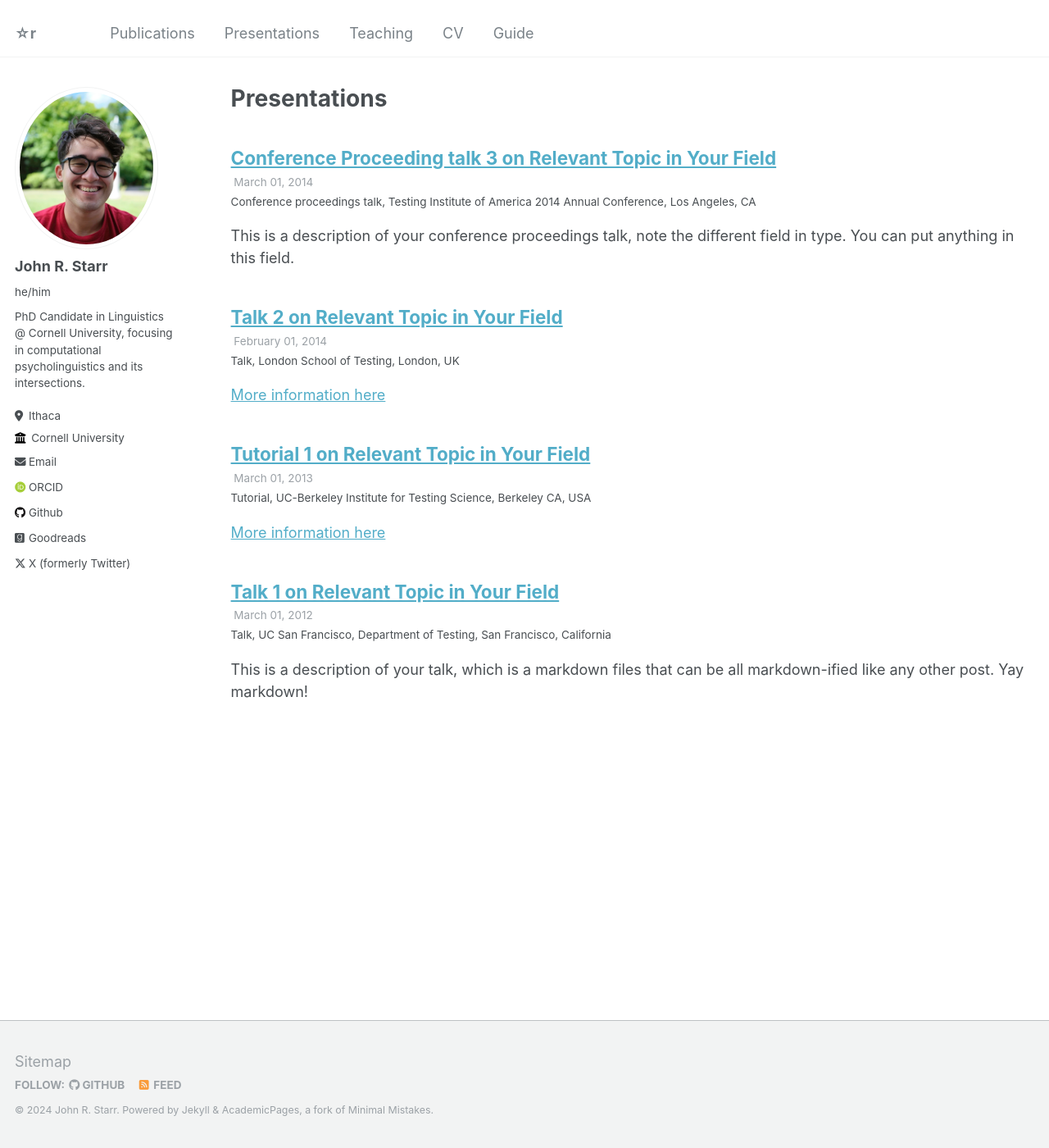
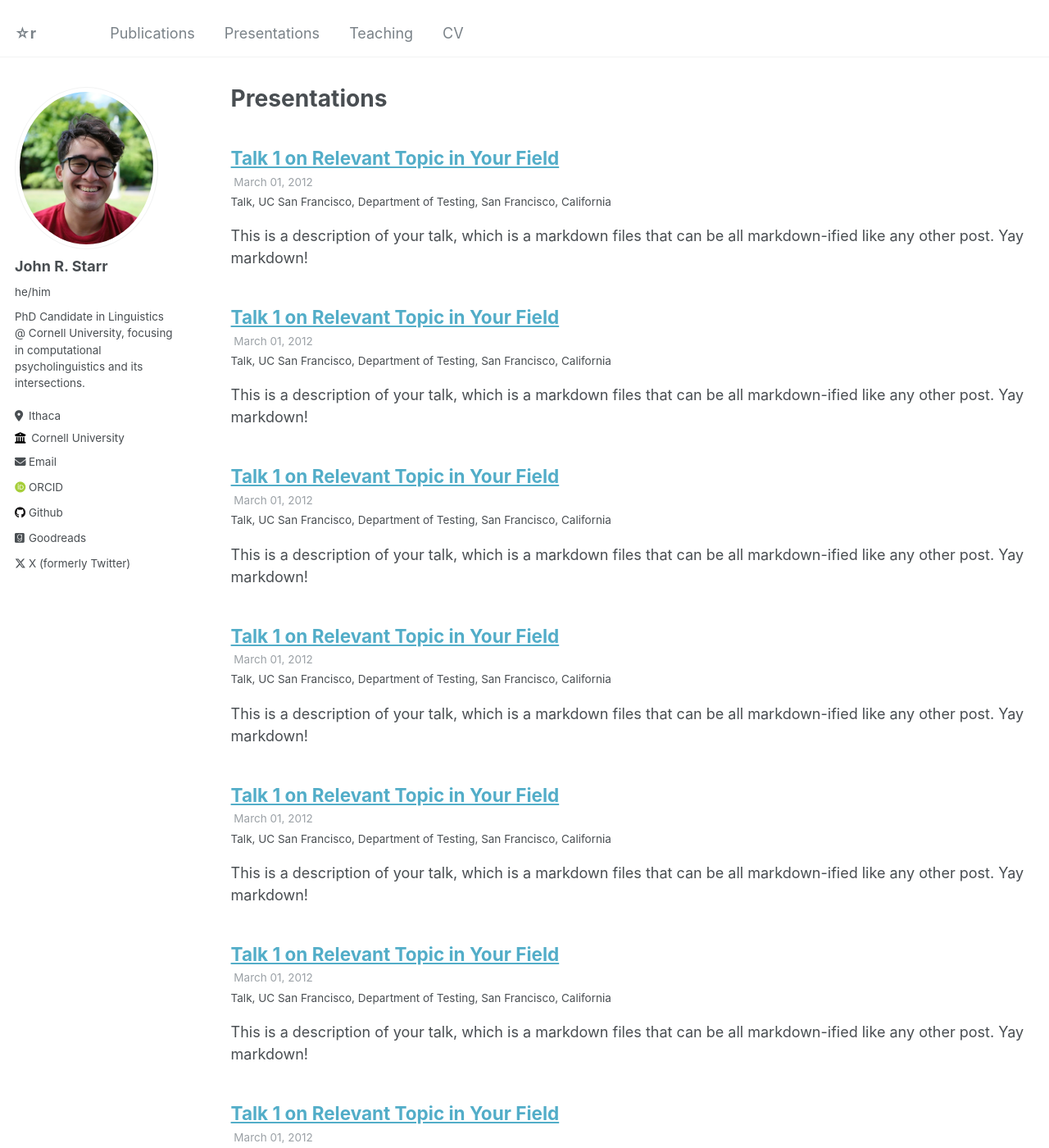
Before and after one commit to johnstarr-ling/johnstarr-ling.github.io, a Jekyll site: the page built from _pages/talks.html, in a window 1280 px wide and 1400 px high. Shown: the whole window at 82% size. Built offline with Jekyll 4.4.1, drawn with Linux system fonts in a browser that asks for light colours; some web fonts are replaced; some of the changed text lies outside the part shown.

Commit message:
add: talks

```diff
--- a/_talks/2013-03-01-tutorial-1.md
+++ /dev/null
@@ -1,13 +0,0 @@
----
-title: "Tutorial 1 on Relevant Topic in Your Field"
-collection: talks
-type: "Tutorial"
-permalink: /talks/2013-03-01-tutorial-1
-venue: "UC-Berkeley Institute for Testing Science"
-date: 2013-03-01
-location: "Berkeley CA, USA"
----
-
-[More information here](http://exampleurl.com)
-
-This is a description of your tutorial, note the different field in type. This is a markdown files that can be all markdown-ified like any other post. Yay markdown!
--- a/_talks/2014-02-01-talk-2.md
+++ /dev/null
@@ -1,13 +0,0 @@
----
-title: "Talk 2 on Relevant Topic in Your Field"
-collection: talks
-type: "Talk"
-permalink: /talks/2014-02-01-talk-2
-venue: "London School of Testing"
-date: 2014-02-01
-location: "London, UK"
----
-
-[More information here](http://example2.com)
-
-This is a description of your talk, which is a markdown files that can be all markdown-ified like any other post. Yay markdown!
--- a/_talks/2014-03-01-talk-3.md
+++ /dev/null
@@ -1,11 +0,0 @@
----
-title: "Conference Proceeding talk 3 on Relevant Topic in Your Field"
-collection: talks
-type: "Conference proceedings talk"
-permalink: /talks/2014-03-01-talk-3
-venue: "Testing Institute of America 2014 Annual Conference"
-date: 2014-03-01
-location: "Los Angeles, CA"
----
-
-This is a description of your conference proceedings talk, note the different field in type. You can put anything in this field.
--- /dev/null
+++ b/_talks/2024-peer-events.md
@@ -0,0 +1,11 @@
+---
+title: "Talk 1 on Relevant Topic in Your Field"
+collection: talks
+type: "Talk"
+permalink: /talks/2012-03-01-talk-1
+venue: "UC San Francisco, Department of Testing"
+date: 2012-03-01
+location: "San Francisco, California"
+---
+
+This is a description of your talk, which is a markdown files that can be all markdown-ified like any other post. Yay markdown!
```
Also changed, not shown: _data/navigation.yml (+4 -4 lines), _talks/2022-peer-alternatives.md (added, +11 -0 lines), _talks/2023-amp-discourse.md (added, +11 -0 lines), _talks/2023-hsp-incremental.md (added, +11 -0 lines), _talks/2023-hsp-malleability.md (added, +11 -0 lines), _talks/2023-mfm-viability.md (added, +11 -0 lines), _talks/2024-acl-semorspell.md (added, +11 -0 lines), _talks/2024-amlap-binomials.md (added, +11 -0 lines), _talks/2022-hsp-mindrhyme.md (renamed from _talks/2012-03-01-talk-1.md).
